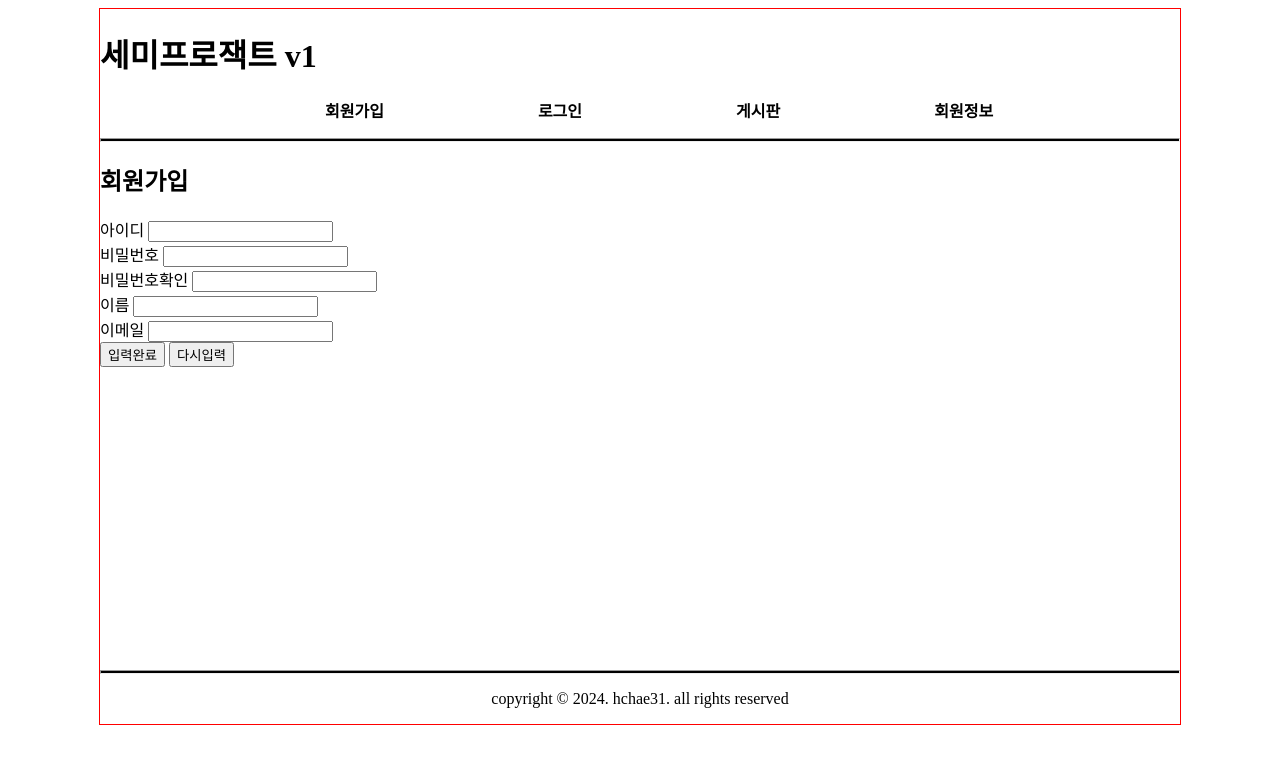
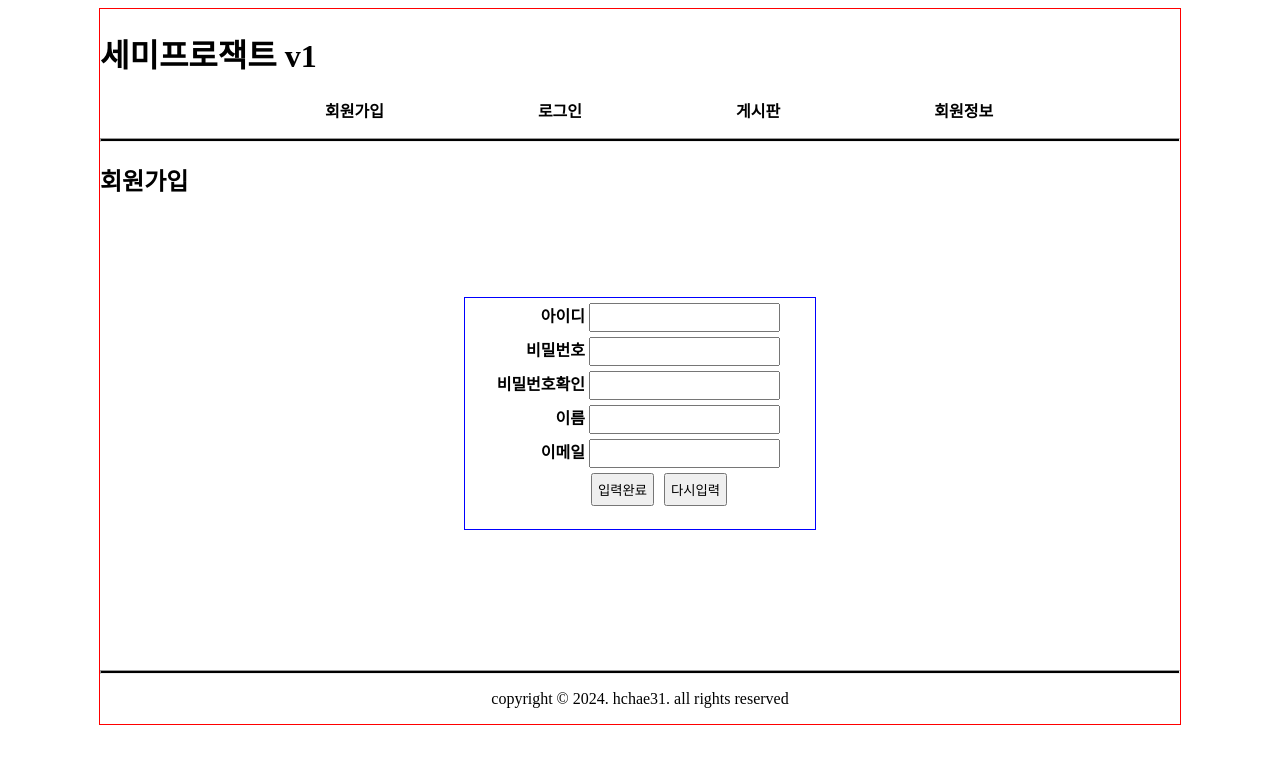
Before and after one commit to hchae31/semiprojectv1, a FastAPI app: page /member/join in a window 1280 px wide. Shown: the top 764 px of the page. Run offline with FastAPI, Linux system fonts and the light colour scheme.

Commit message:
회원가입/로그인 폼 스타일링

```diff
--- a/views/templates/member/join.html
+++ b/views/templates/member/join.html
@@ -2,10 +2,16 @@
 <html lang="ko">
 <head>
     <meta charset="UTF-8">
-    <title>세미프로젝트<</title>
+    <title>세미프로젝트v1</title>
     <link rel="stylesheet" href="/static/css/project.css">
     <style>
-
+        form { border: 1px solid blue; width: 350px;
+            margin: 100px auto; }
+        form label { display: inline-block; width: 120px;
+            text-align: right; font-weight: bold }
+        form div { margin: 5px 0 }
+        form input { padding: 5px }
+        button { margin-left: 6px; padding: 5px }
     </style>
 </head>
 <body>
@@ -36,8 +42,8 @@
                     <input type="text" name="name" id="name" required></div>
                 <div><label for="email">이메일</label>
                     <input type="text" name="email" id="email" required></div>
-                <div><button type="submit" id="joinbtn">입력완료</button>
-                    <button type="reset" id="rstbtn">다시입력</button></div>
+                <div><label></label><button type="submit" id="joinbtn">입력완료</button>
+                    <button type="reset" id="rstbtn">다시입력</button></div><label></label>
             </form>
         </main>
         <footer>
```
Also changed, not shown: views/templates/member/login.html (+8 -3 lines).
